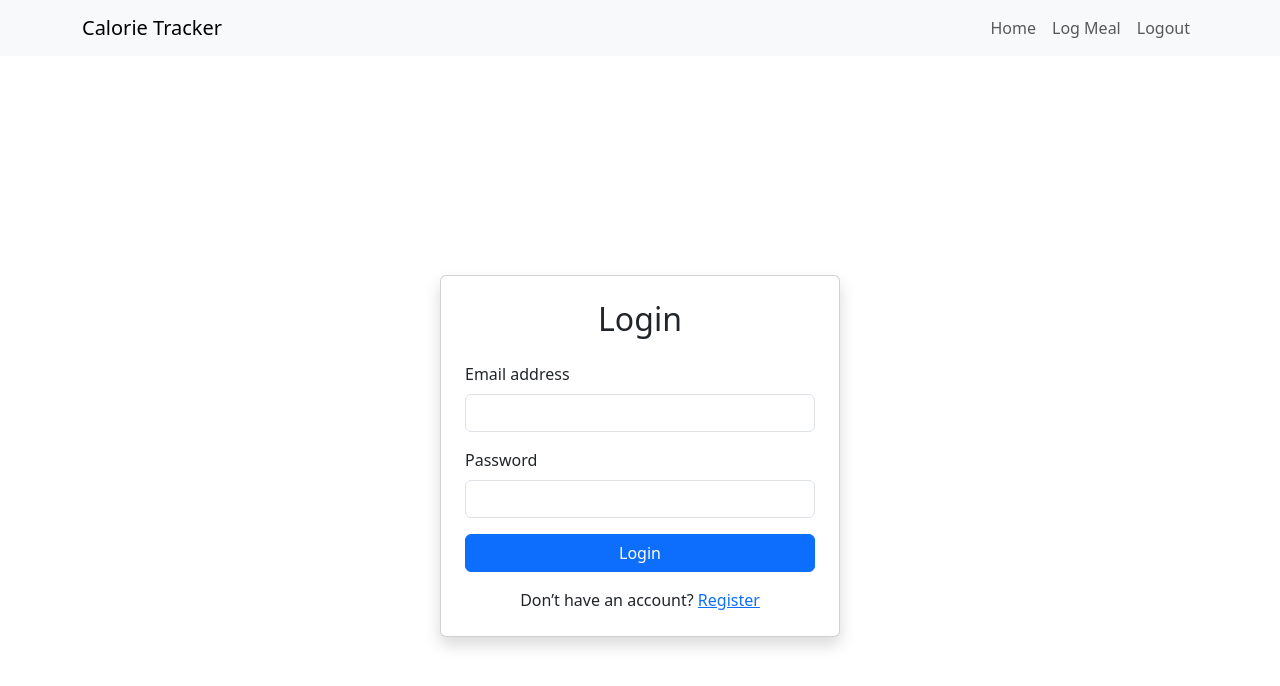
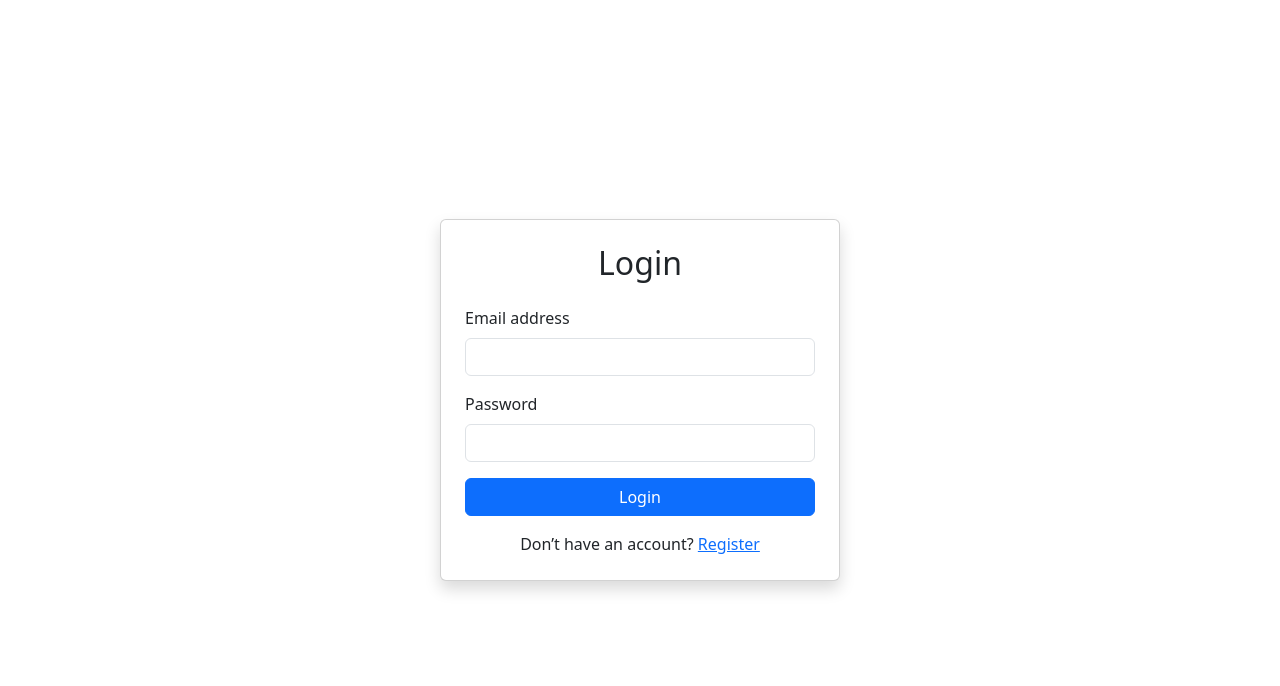
Before and after one commit to LetsGhost/Calorie-Tracker, a Next.js app: page /auth/login in a window 1280 px wide. Shown: the top 686 px of the page. Built offline with nearby package versions, Linux system fonts and the light colour scheme.

Commit message:
Refactor SessionWrapper: conditionally render Navbar based on current route to exclude specific authentication pages

```diff
--- a/src/app/components/SessionWrapper.tsx
+++ b/src/app/components/SessionWrapper.tsx
@@ -3,15 +3,22 @@
 import { SessionProvider } from "next-auth/react";
 import { ReactNode } from "react";
 import Navbar from "./Navbar"; // Import the Navbar component
+import { usePathname } from "next/navigation"; // Import usePathname to check the current route
 
 type Props = {
   children: ReactNode;
 };
 
 export default function SessionWrapper({ children }: Props) {
+  const pathname = usePathname(); // Get the current route
+
+  // Define routes where the Navbar should be excluded
+  const excludeNavbarRoutes = ["/auth/login", "/auth/register"];
+
   return (
     <SessionProvider>
-      <Navbar /> {/* Include the Navbar component */}
+      {/* Conditionally render Navbar */}
+      {!excludeNavbarRoutes.includes(pathname) && <Navbar />}
       {children}
     </SessionProvider>
   );
```
